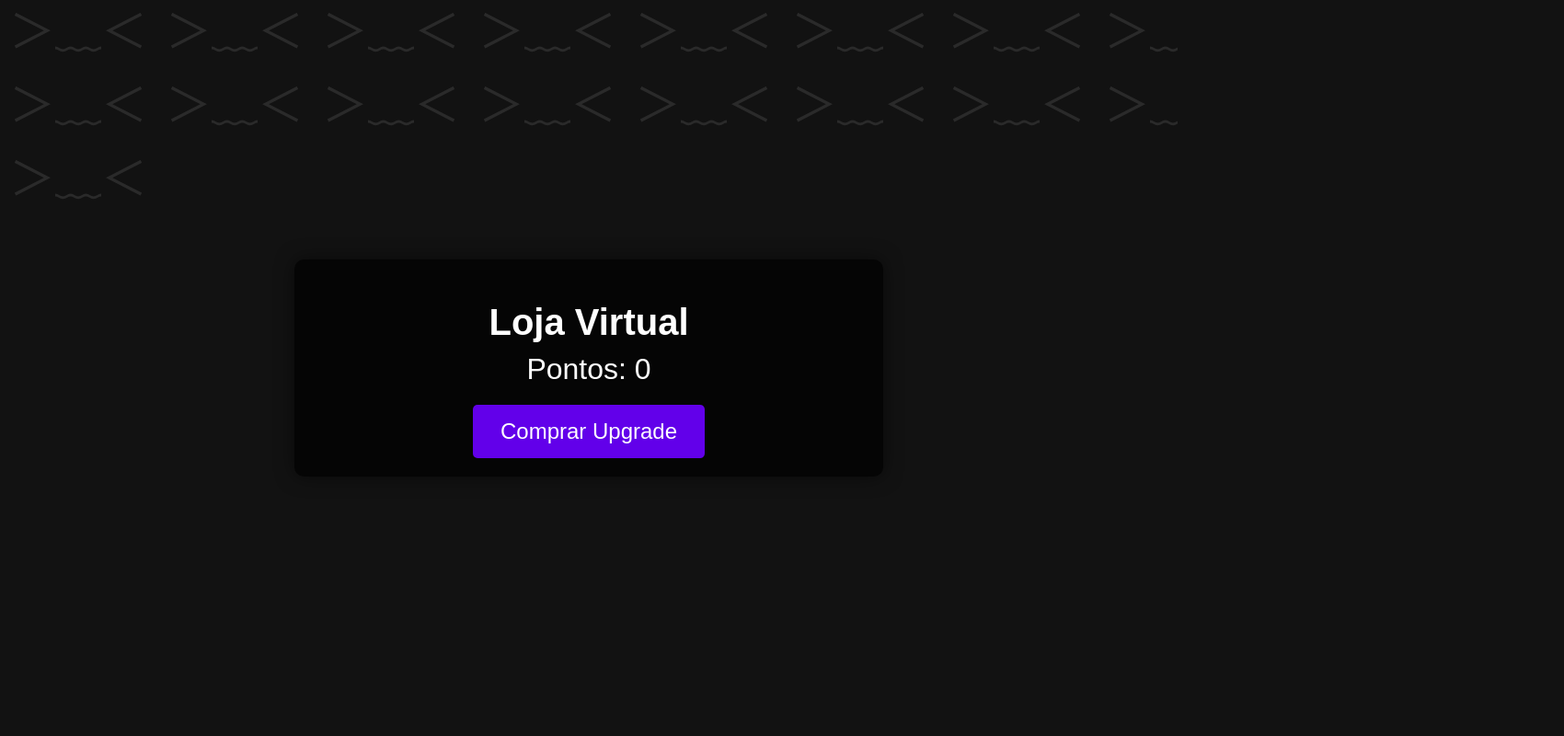
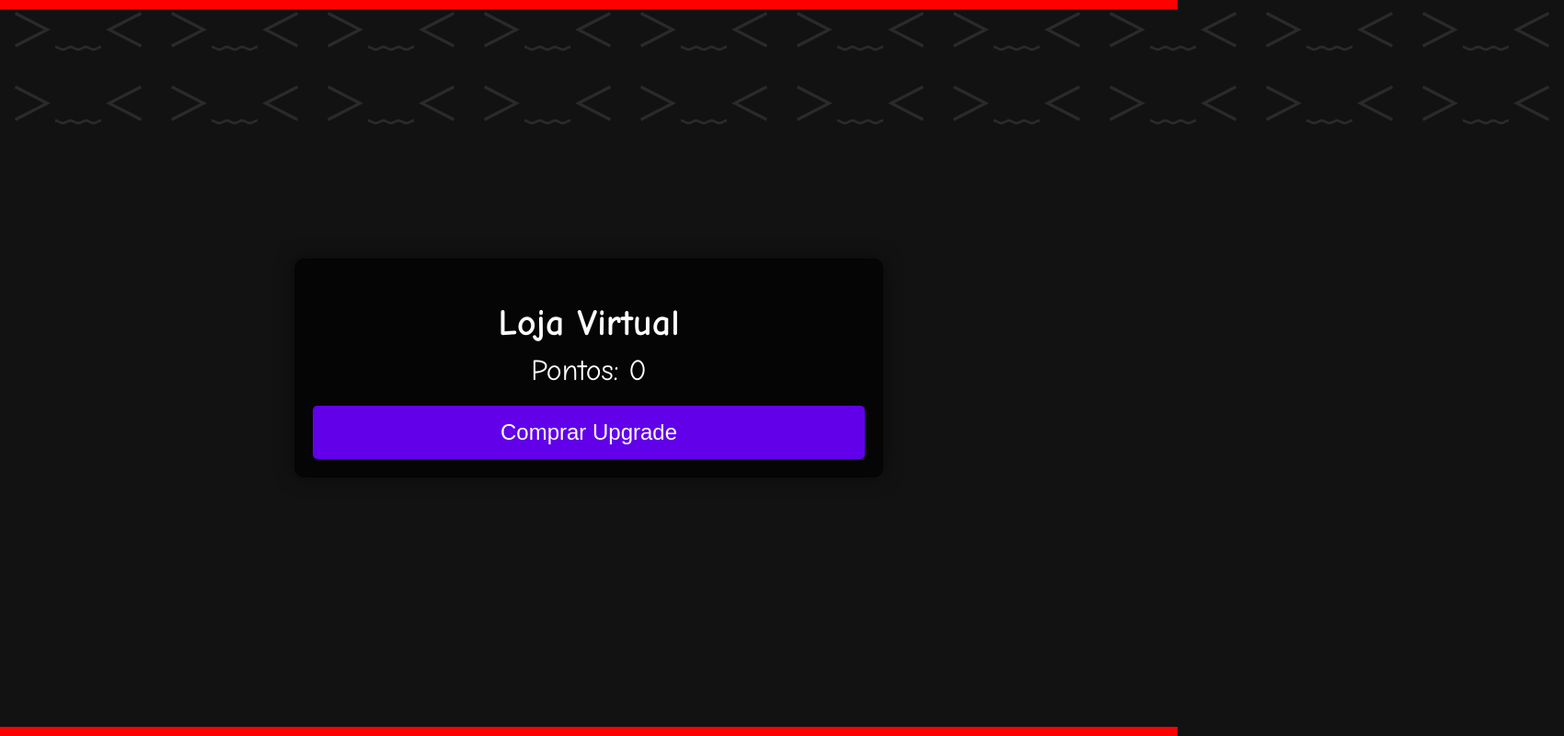
Before and after one commit to Pedro123459000/Hidex, a plain HTML site: page index.html in a window 1280 px wide. Shown: the whole page at 92% size, 1700 px wide, since content can reach past the window. Drawn offline with Linux system fonts and the light colour scheme.

Commit message:
Update index.html

```diff
--- a/index.html
+++ b/index.html
@@ -9,7 +9,7 @@
     body {
       margin: 0;
       padding: 0;
-      font-family: 'Arial', sans-serif;
+      font-family: 'Comic Sans MS', cursive, sans-serif;
       background-color: #121212;
       color: #fff;
       height: 100vh;
@@ -17,23 +17,38 @@
       justify-content: center;
       align-items: center;
       text-align: center;
-      overflow: hidden;
       position: relative;
     }
 
-    /* Criando o fundo com o texto ＞﹏＜ repetido de forma automática */
+    /* Barra vermelha em cima e embaixo */
+    .top-bar, .bottom-bar {
+      position: absolute;
+      width: 100%;
+      height: 10px;
+      background-color: red;
+      z-index: 2;
+    }
+
+    .top-bar {
+      top: 0;
+    }
+
+    .bottom-bar {
+      bottom: 0;
+    }
+
+    /* Criando o fundo com o texto ＞﹏＜ repetido */
     .background {
       position: absolute;
       top: 0;
       left: 0;
       width: 100%;
       height: 100%;
-      background-color: #121212;
+      background-color: transparent;
       color: rgba(255, 255, 255, 0.1);
       font-size: 50px;
       line-height: 1;
       white-space: pre;
-      overflow: hidden;
       z-index: 1;
       pointer-events: none;
       display: grid;
@@ -55,7 +70,9 @@
       border-radius: 10px;
       width: 80%;
       max-width: 600px;
+      max-height: 85vh; /* Ajusta a altura para 85% */
       box-shadow: 0px 0px 20px rgba(0, 0, 0, 0.5);
+      overflow-y: auto;
     }
 
     h1 {
@@ -77,6 +94,7 @@
       border-radius: 5px;
       cursor: pointer;
       transition: background-color 0.3s ease;
+      width: 100%;
     }
 
     .button:hover {
@@ -85,9 +103,11 @@
   </style>
 </head>
 <body>
+  <div class="top-bar"></div>
+  <div class="bottom-bar"></div>
+
   <div class="background">
     <!-- O texto ＞﹏＜ será repetido automaticamente -->
-    <span>＞﹏＜</span>
     <span>＞﹏＜</span>
     <span>＞﹏＜</span>
     <span>＞﹏＜</span>
```
